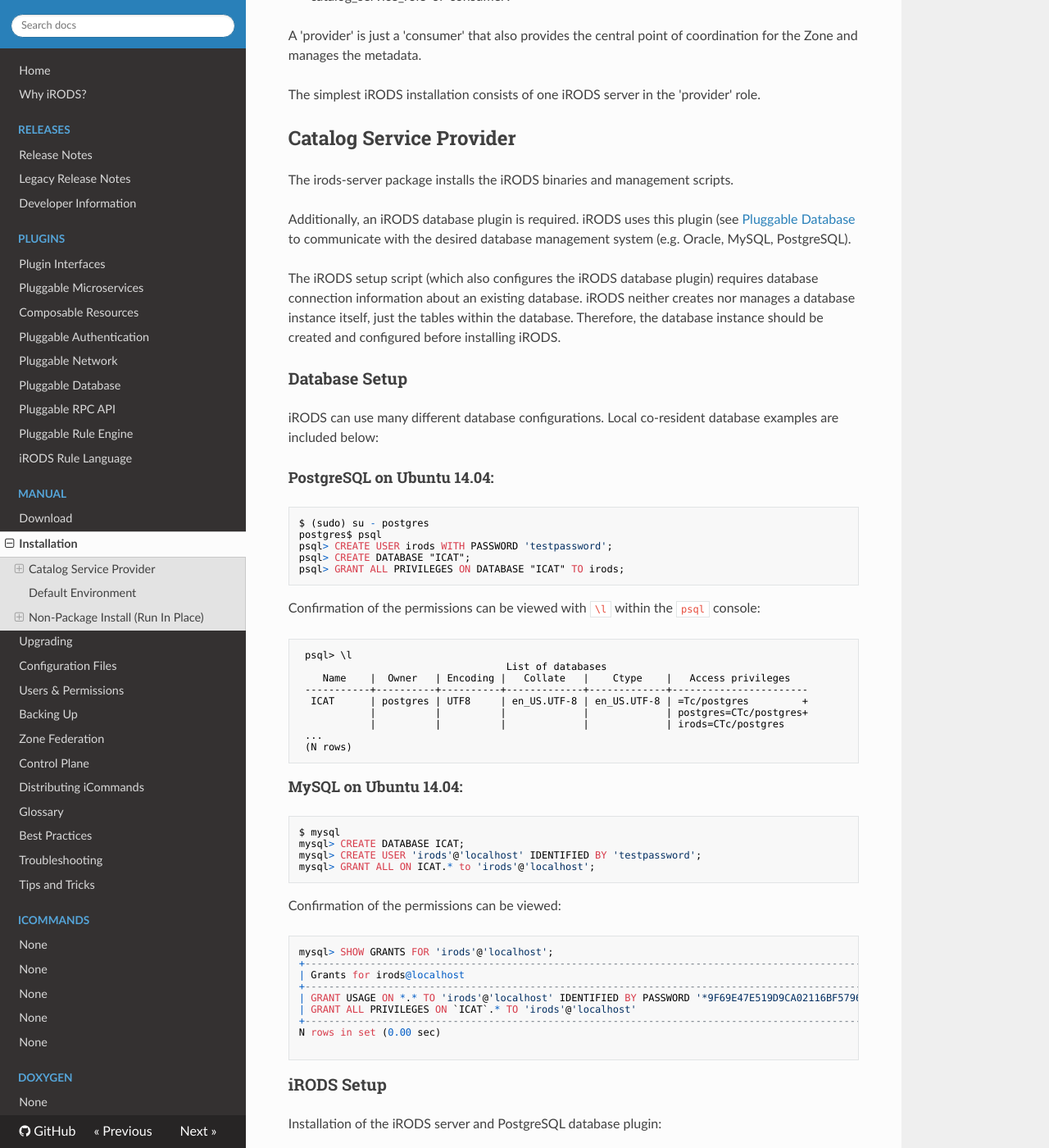
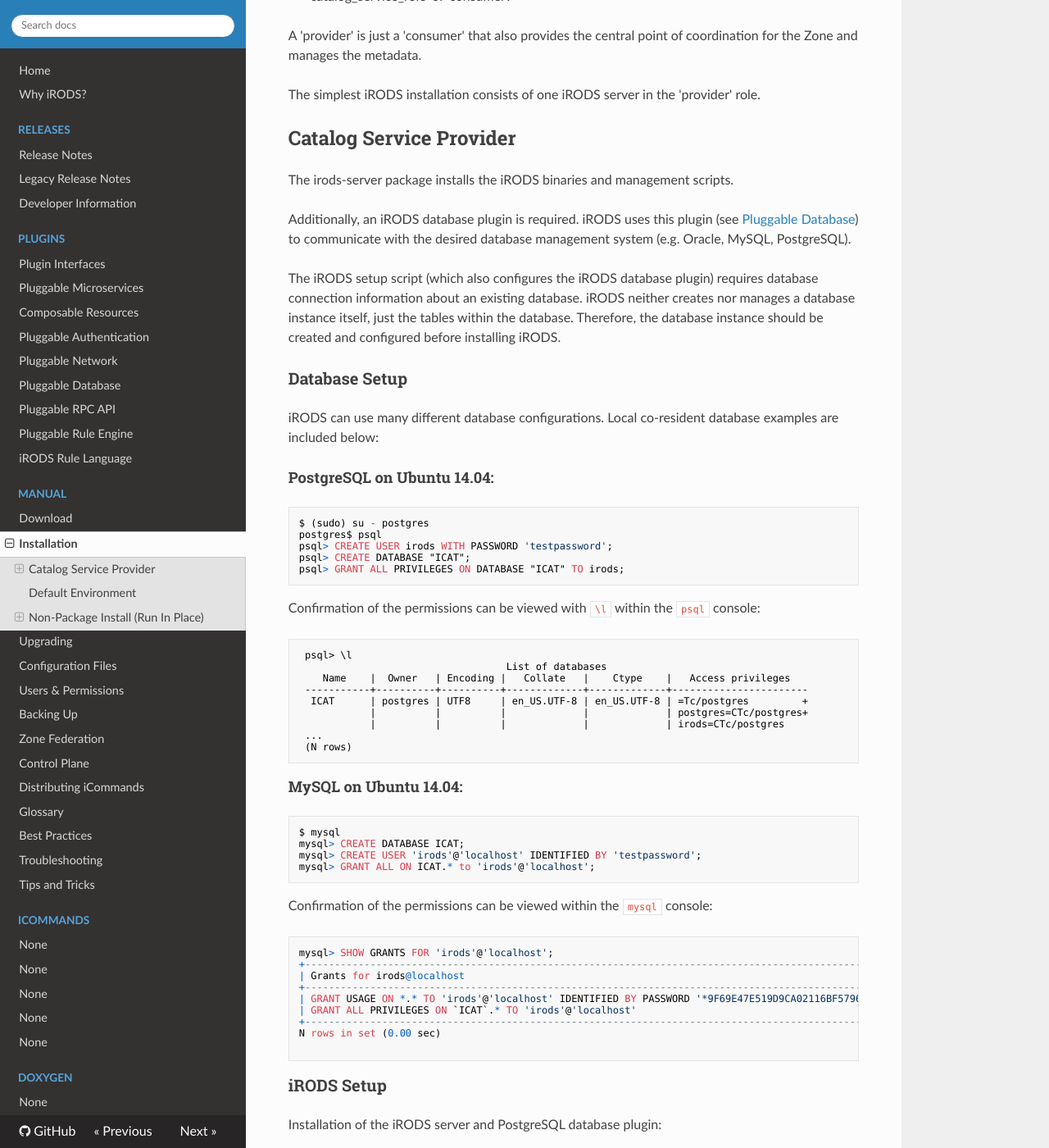
Before and after one commit to irods/irods_docs, an MkDocs documentation site: the page built from docs/manual/installation.md, in a window 1280 px wide and 1400 px high, scrolled down 536 px. Shown: the whole window at 82% size. Built offline with MkDocs 1.6.1, drawn with Linux system fonts in a browser that asks for light colours; nearby versions of some CDN libraries; old or Windows-style settings are respelled for this version of MkDocs; some of the changed text lies outside the part shown.

Commit message:
small tweaks

```diff
--- a/docs/manual/installation.md
+++ b/docs/manual/installation.md
@@ -16,7 +16,7 @@
 
 The irods-server package installs the iRODS binaries and management scripts.
 
-Additionally, an iRODS database plugin is required. iRODS uses this plugin (see [Pluggable Database](../plugins/pluggable_database.md) to communicate with the desired database management system (e.g. Oracle, MySQL, PostgreSQL).
+Additionally, an iRODS database plugin is required. iRODS uses this plugin (see [Pluggable Database](../plugins/pluggable_database.md)) to communicate with the desired database management system (e.g. Oracle, MySQL, PostgreSQL).
 
 The iRODS setup script (which also configures the iRODS database plugin) requires database connection information about an existing database.  iRODS neither creates nor manages a database instance itself, just the tables within the database. Therefore, the database instance should be created and configured before installing iRODS.
 
@@ -57,7 +57,7 @@
 mysql> GRANT ALL ON ICAT.* to 'irods'@'localhost';
 ~~~
 
-Confirmation of the permissions can be viewed:
+Confirmation of the permissions can be viewed within the ``mysql`` console:
 
 ~~~
 mysql> SHOW GRANTS FOR 'irods'@'localhost';
@@ -186,7 +186,7 @@
 user@hostname:~/irods_client_icommands/build $ export LD_LIBRARY_PATH=<non-package-root>/usr/lib
 ~~~
 
-After the system is built, the setup_irods.py script should be run, the same as a binary installation:
+After the system is built, the `setup_irods.py` script should be run, the same as a binary installation:
 
 ~~~
 user@hostname:~/irods $ python ./scripts/setup_irods.py
```
Also changed, not shown: docs/manual/best_practices.md (+1 -1 lines), 1 other file.
